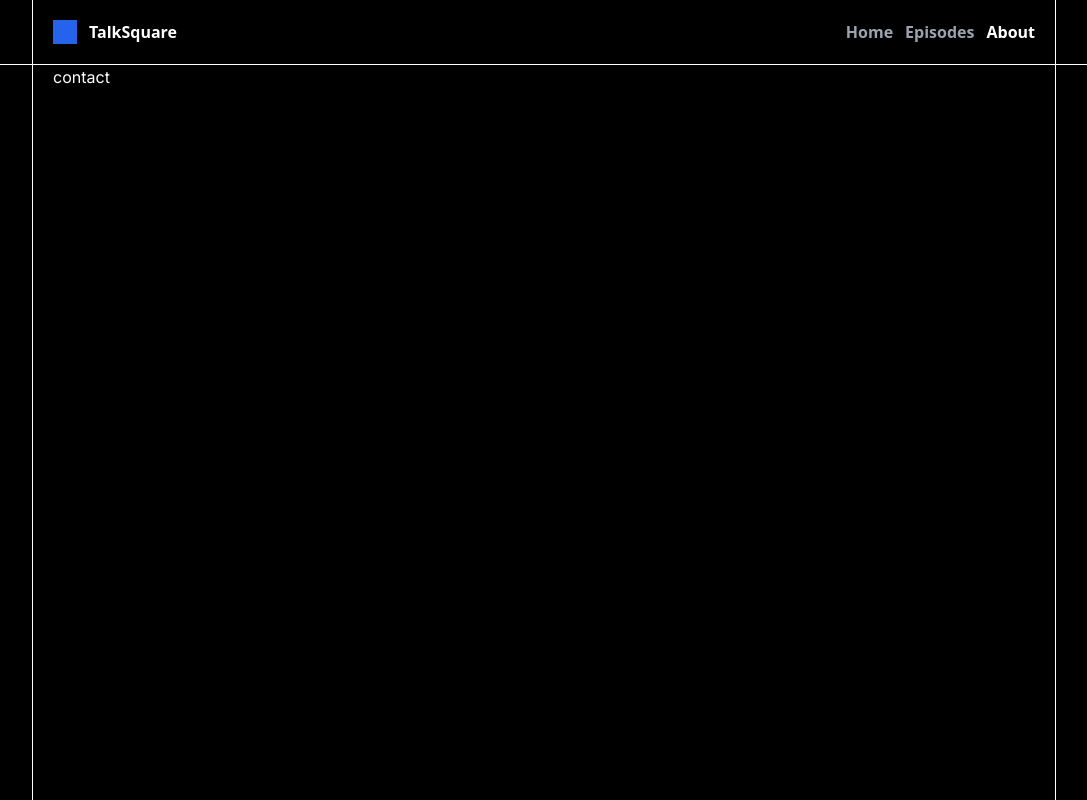
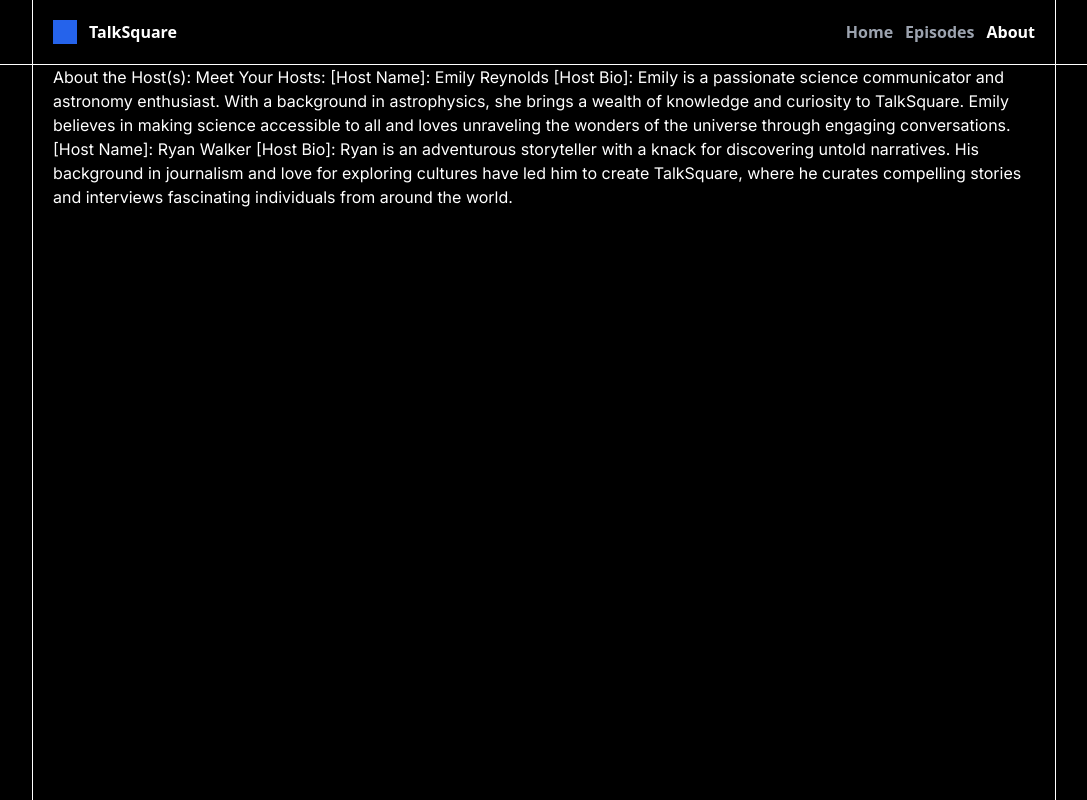
Before and after one commit to piotrszubert/TalkSquare, a Next.js app: page /about in a window 1280 px wide. Shown: the top 800 px of the page, without its empty margins (96-1183 px from the left). Built offline with nearby package versions, Linux system fonts and the light colour scheme.

Commit message:
Update index.tsx

```diff
--- a/pages/about/index.tsx
+++ b/pages/about/index.tsx
@@ -7,7 +7,18 @@ export default function AboutPage() {
             <title>TalkSquare - Contact</title>
         </Head>
         <Layout>
-            contact
+            About the Host(s):
+            Meet Your Hosts:
+
+            [Host Name]: Emily Reynolds
+            [Host Bio]: Emily is a passionate science communicator and astronomy enthusiast.
+            With a background in astrophysics, she brings a wealth of knowledge and curiosity to
+            TalkSquare. Emily believes in making science accessible to all and loves unraveling the wonders of the universe through engaging conversations.
+
+            [Host Name]: Ryan Walker
+            [Host Bio]: Ryan is an adventurous storyteller with a knack for discovering untold narratives.
+            His background in journalism and love for exploring cultures have led him to create TalkSquare,
+            where he curates compelling stories and interviews fascinating individuals from around the world.
         </Layout>
         </>
     );
```
